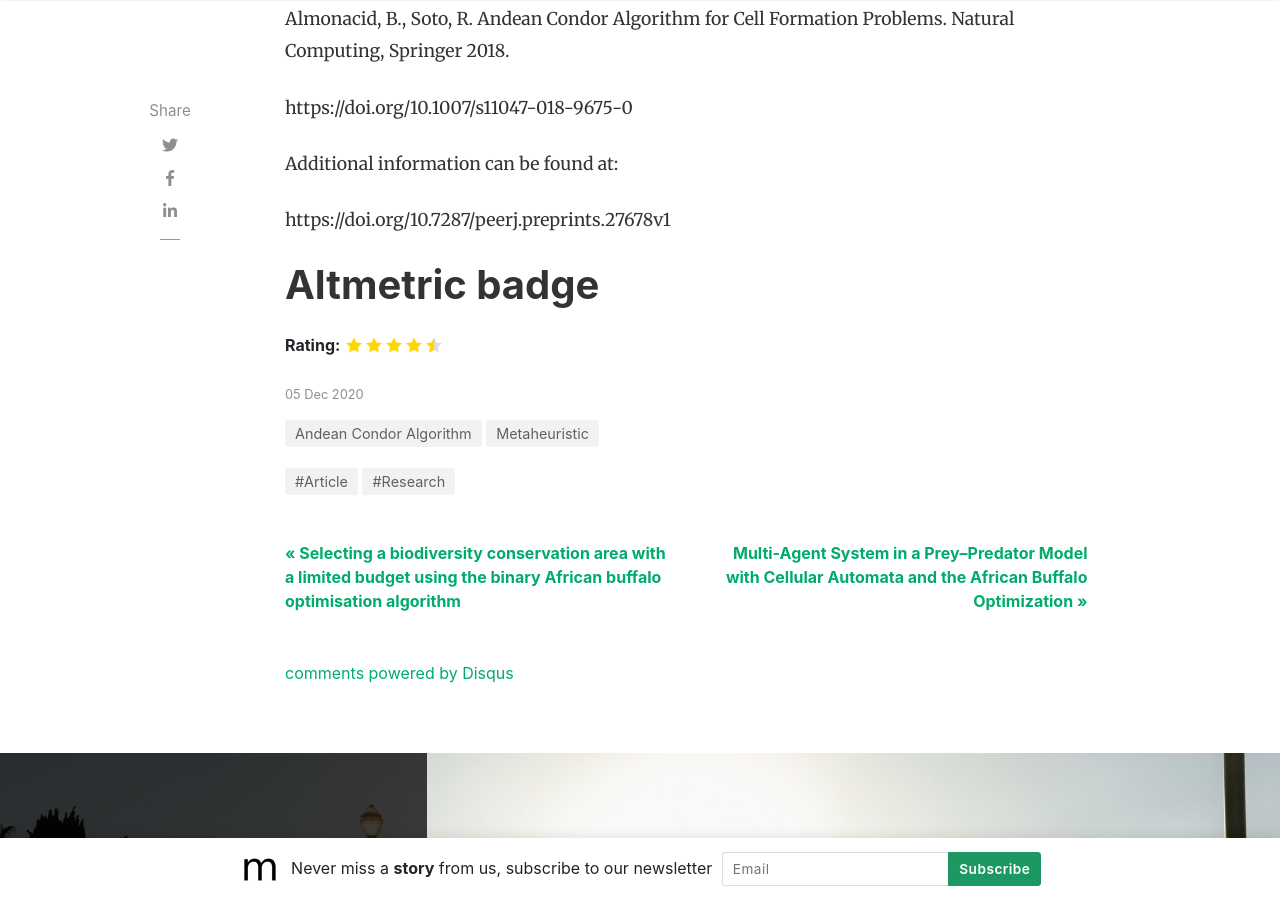
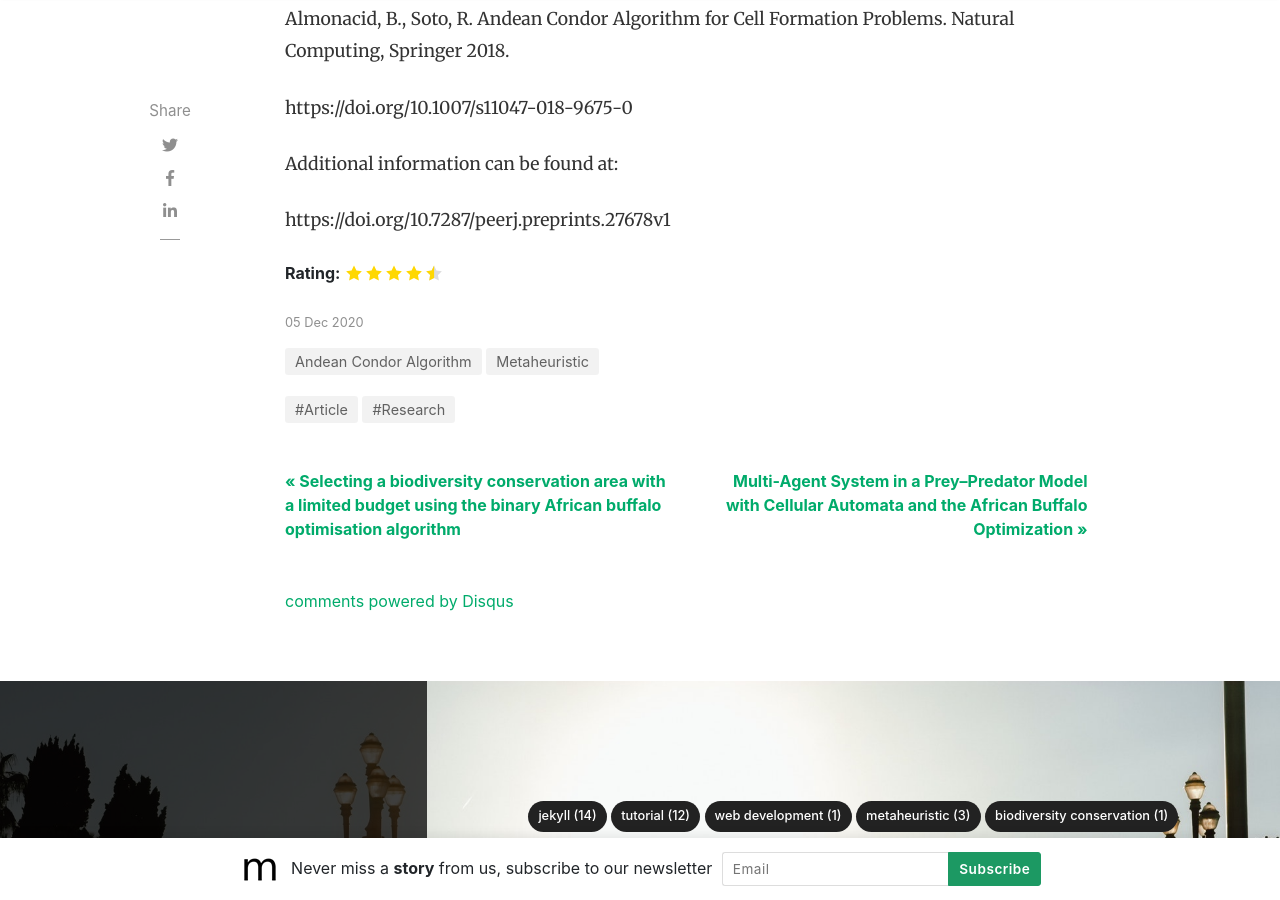
Before and after one commit to GlobalChangeScience/GlobalChangeScience.github.io, a Jekyll site: the page built from _posts/2020-12-05-andean-condor-algorithm.md, in a window 1280 px wide and 900 px high, scrolled down 1220 px. Built offline with Jekyll 4.4.1, drawn with Linux system fonts in a browser that asks for light colours; nearby versions of some CDN libraries; comment, search, counter and statistics services are not loaded.

Commit message:
Update 2020-12-05-andean-condor-algorithm.md

```diff
--- a/_posts/2020-12-05-andean-condor-algorithm.md
+++ b/_posts/2020-12-05-andean-condor-algorithm.md
@@ -28,12 +28,6 @@ Additional information can be found at:
 https://doi.org/10.7287/peerj.preprints.27678v1
 
 
-
-
-
-
-# Altmetric badge
-
-<div data-badge-popover="right" data-badge-type="medium-donut" data-doi="10.1038/nature.2014.14583" data-hide-no-mentions="true" class="altmetric-embed"></div>
+<div data-badge-details="right" data-badge-type="1" data-doi="10.1007/s11047-018-9675-0" data-hide-no-mentions="true" class="altmetric-embed"></div>
 
 <script type='text/javascript' src='https://d1bxh8uas1mnw7.cloudfront.net/assets/embed.js'></script>
```
